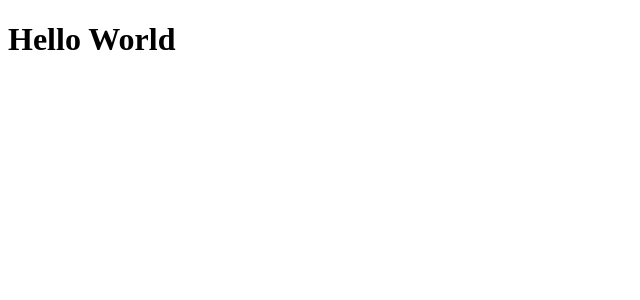
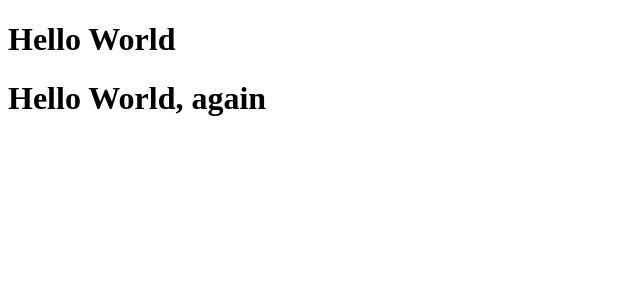
Before and after one commit to HR-FEC-Titan/FEC-Atelier, a React app: page / in a window 1280 px wide. Shown: the top 300 px of the page, without its empty margins (0-640 px from the left). Built offline with nearby package versions, Linux system fonts and the light colour scheme.

Commit message:
testing pull request

```diff
--- a/src/index.jsx
+++ b/src/index.jsx
@@ -6,6 +6,7 @@ const root = createRoot(document.getElementById("root"));
 const App = () => {
   return <>
     <h1>Hello World</h1>
+    <h1>Hello World, again</h1>
   </>
 }
 
```
